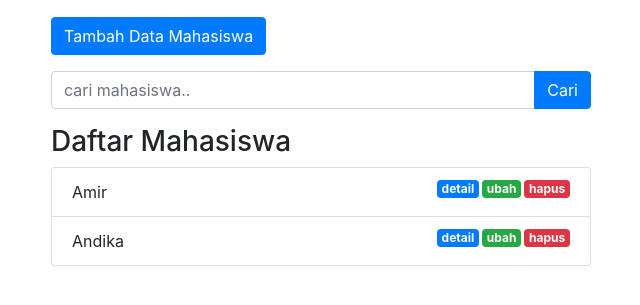
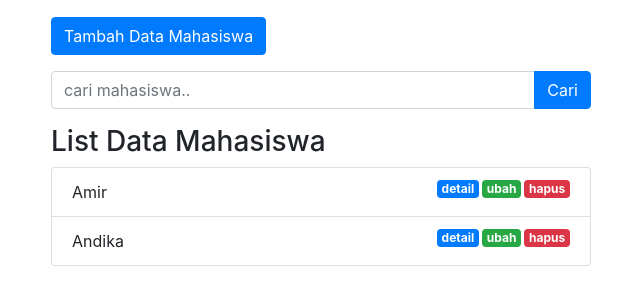
Before and after one commit to fitrulmuajjir/pbw_uui, a CodeIgniter app: page /database/index.php/mahasiswa/cari in a window 1280 px wide. Shown: the part 56-361 px from the top of the page, without its empty margins (34-674 px from the left). Run offline with CodeIgniter, Linux system fonts and the light colour scheme; data comes from the database, SQL or seed files in the repository; data that the repository does not hold is empty.

Commit message:
update file view modul mahasiswa

```diff
--- a/application/views/mahasiswa/index.php
+++ b/application/views/mahasiswa/index.php
@@ -29,7 +29,7 @@
 
     <div class="row">
         <div class="col-lg-6">
-          <h3>Daftar Mahasiswa</h3>
+          <h3>List Data Mahasiswa</h3>
           <ul class="list-group">
             <?php foreach($mhs as $mhs ) : ?>
               <li class="list-group-item">
```
